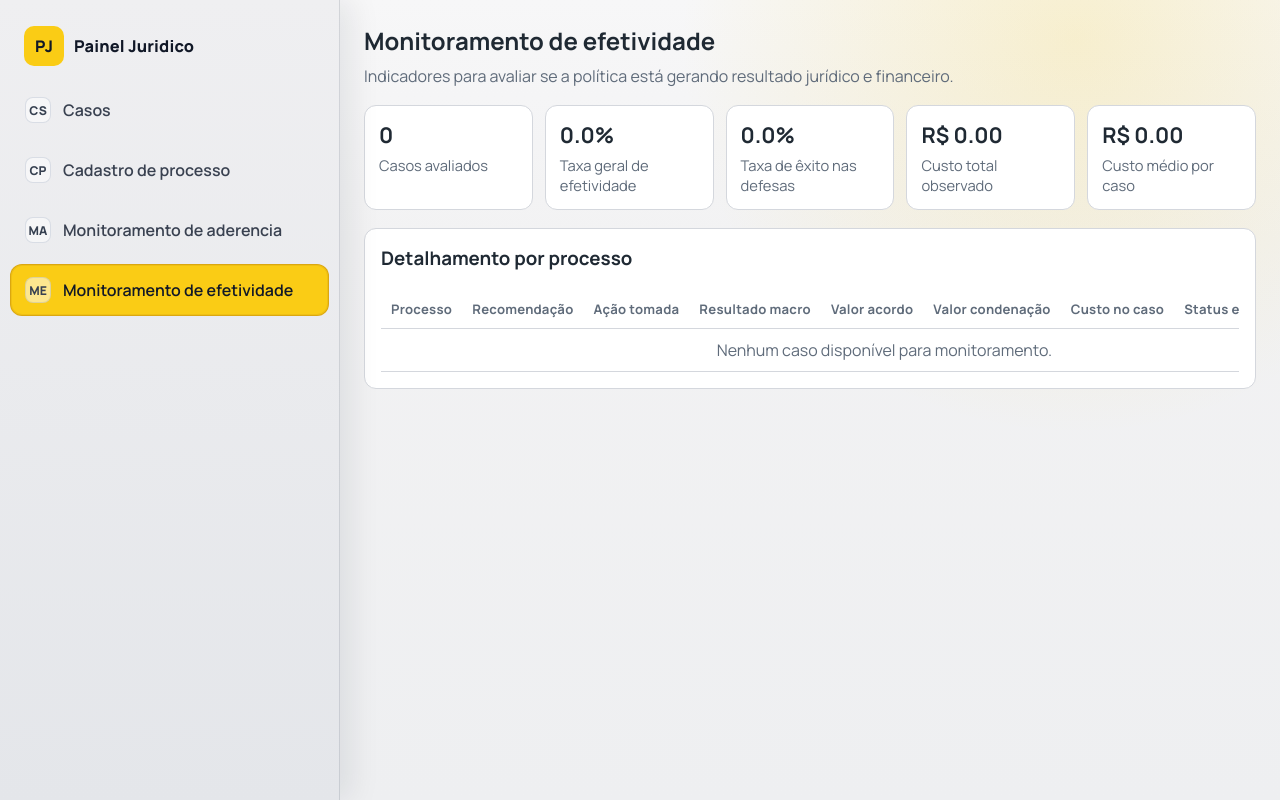
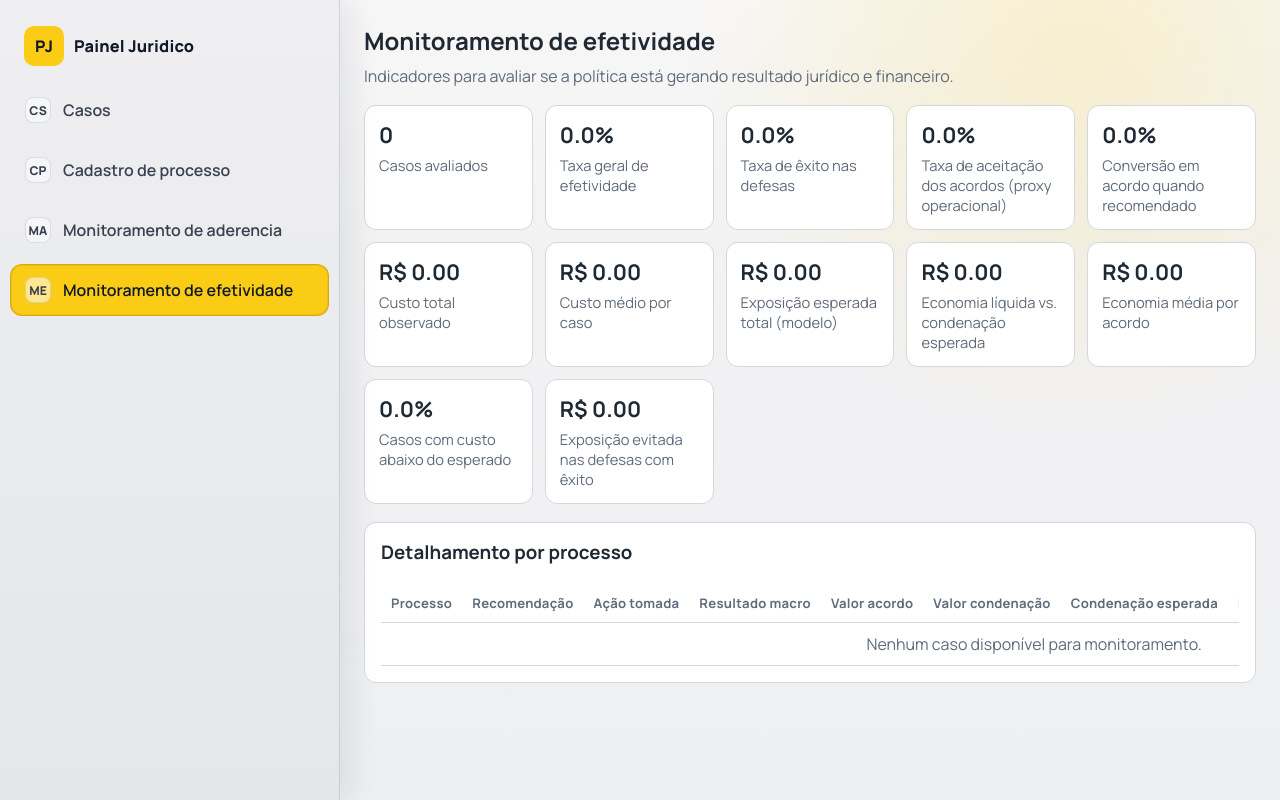
Before and after one commit to PhPires13/hackathon-ufmg-2026-grupo6, a Django app: page /monitoramento-efetividade/ in a window 1280 px wide. Run offline with Django 5.2, Linux system fonts and the light colour scheme; data comes from the database, SQL or seed files in the repository; data that the repository does not hold is empty.

Commit message:
web: Monitoramento de efetividade

```diff
--- a/src/estrangeirosplatform/estrangeirosplatform/settings.py
+++ b/src/estrangeirosplatform/estrangeirosplatform/settings.py
@@ -10,6 +10,7 @@ For the full list of settings and their values, see
 https://docs.djangoproject.com/en/6.0/ref/settings/
 """
 
+import os
 from pathlib import Path
 
 # Build paths inside the project like this: BASE_DIR / 'subdir'.
@@ -76,7 +77,7 @@ WSGI_APPLICATION = 'estrangeirosplatform.wsgi.application'
 DATABASES = {
     'default': {
         'ENGINE': 'django.db.backends.sqlite3',
-        'NAME': BASE_DIR / 'db.sqlite3',
+        'NAME': BASE_DIR / os.getenv('DJANGO_DB_NAME', 'db.sqlite3'),
     }
 }
 
--- a/src/estrangeirosplatform/legalapp/templates/legalapp/monitoramento-efetividade.html
+++ b/src/estrangeirosplatform/legalapp/templates/legalapp/monitoramento-efetividade.html
@@ -34,12 +34,40 @@
                 <p>Taxa de êxito nas defesas</p>
             </article>
             <article class="kpi-card">
+                <h2>{{ taxa_aceitacao_acordos_pct|floatformat:1 }}%</h2>
+                <p>Taxa de aceitação dos acordos (proxy operacional)</p>
+            </article>
+            <article class="kpi-card">
+                <h2>{{ taxa_conversao_acordo_pct|floatformat:1 }}%</h2>
+                <p>Conversão em acordo quando recomendado</p>
+            </article>
+            <article class="kpi-card">
                 <h2>R$ {{ custo_total_politica|floatformat:2 }}</h2>
                 <p>Custo total observado</p>
             </article>
             <article class="kpi-card">
                 <h2>R$ {{ custo_medio_caso|floatformat:2 }}</h2>
                 <p>Custo médio por caso</p>
+            </article>
+            <article class="kpi-card">
+                <h2>R$ {{ valor_esperado_total|floatformat:2 }}</h2>
+                <p>Exposição esperada total (modelo)</p>
+            </article>
+            <article class="kpi-card">
+                <h2>R$ {{ economia_liquida_total|floatformat:2 }}</h2>
+                <p>Economia líquida vs. condenação esperada</p>
+            </article>
+            <article class="kpi-card">
+                <h2>R$ {{ economia_media_por_acordo|floatformat:2 }}</h2>
+                <p>Economia média por acordo</p>
+            </article>
+            <article class="kpi-card">
+                <h2>{{ taxa_casos_custo_abaixo_esperado_pct|floatformat:1 }}%</h2>
+                <p>Casos com custo abaixo do esperado</p>
+            </article>
+            <article class="kpi-card">
+                <h2>R$ {{ exposicao_evitada_defesas_exito|floatformat:2 }}</h2>
+                <p>Exposição evitada nas defesas com êxito</p>
             </article>
         </section>
 
@@ -55,6 +83,8 @@
                             <th>Resultado macro</th>
                             <th>Valor acordo</th>
                             <th>Valor condenação</th>
+                            <th>Condenação esperada</th>
+                            <th>Economia líquida</th>
                             <th>Custo no caso</th>
                             <th>Status efetividade</th>
                             <th>Critério</th>
@@ -69,6 +99,8 @@
                                 <td>{{ row.resultado_macro|default:'-' }}</td>
                                 <td>{{ row.valor_acordo|default:'-' }}</td>
                                 <td>{{ row.valor_condenacao|default:'-' }}</td>
+                                <td>{{ row.valor_esperado_condenacao|default:'-' }}</td>
+                                <td>R$ {{ row.economia_liquida|floatformat:2 }}</td>
                                 <td>R$ {{ row.custo|floatformat:2 }}</td>
                                 <td>
                                     {% if row.efetivo is None %}
@@ -83,7 +115,7 @@
                             </tr>
                         {% empty %}
                             <tr>
-                                <td colspan="9" class="empty">Nenhum caso disponível para monitoramento.</td>
+                                <td colspan="11" class="empty">Nenhum caso disponível para monitoramento.</td>
                             </tr>
                         {% endfor %}
                     </tbody>
--- a/src/estrangeirosplatform/legalapp/views.py
+++ b/src/estrangeirosplatform/legalapp/views.py
@@ -273,8 +273,15 @@ def monitoramento_efetividade_page(request):
 			'total': 0,
 			'taxa_efetividade_pct': 0.0,
 			'taxa_exito_defesa_pct': 0.0,
+			'taxa_aceitacao_acordos_pct': 0.0,
+			'taxa_conversao_acordo_pct': 0.0,
 			'custo_total_politica': 0.0,
 			'custo_medio_caso': 0.0,
+			'valor_esperado_total': 0.0,
+			'economia_liquida_total': 0.0,
+			'economia_media_por_acordo': 0.0,
+			'taxa_casos_custo_abaixo_esperado_pct': 0.0,
+			'exposicao_evitada_defesas_exito': 0.0,
 			'rows': [],
 			'active_nav': 'monitoramento-efetividade',
 		}
@@ -282,16 +289,29 @@ def monitoramento_efetividade_page(request):
 
 	defesas_concluidas = 0
 	defesas_exito = 0
+	total_recomendado_acordo = 0
+	total_acao_acordo = 0
+	total_acordos_aceitos = 0
 	qtd_avaliados = 0
 	qtd_efetivos = 0
 	total_custo = 0.0
+	total_valor_esperado = 0.0
+	economia_liquida_total = 0.0
+	qtd_acordos_comparaveis = 0
+	qtd_casos_abaixo_esperado = 0
+	exposicao_evitada_defesas_exito = 0.0
 	rows = []
 
 	for case in cases:
 		recommendation = case.recommendation
 		action = case.action
 
+		if recommendation.sugestao_acao == 'PROPOR_ACORDO':
+			total_recomendado_acordo += 1
+
 		custo = 0.0
+		valor_esperado = float(recommendation.valor_esperado_condenacao or 0)
+		economia_liquida = 0.0
 		efetivo = None
 		criterio = 'Sem criterio'
 
@@ -309,7 +329,12 @@ def monitoramento_efetividade_page(request):
 			if action.valor_condenacao is not None:
 				custo = float(action.valor_condenacao)
 
+			if efetivo:
+				exposicao_evitada_defesas_exito += valor_esperado
+
 		elif action.acao == 'PROPOR_ACORDO':
+			total_acao_acordo += 1
+			total_acordos_aceitos += 1  # proxy: acordo registrado com valor informado
 			if action.valor_acordo is not None:
 				custo = float(action.valor_acordo)
 
@@ -322,6 +347,14 @@ def monitoramento_efetividade_page(request):
 			else:
 				criterio = 'Acordo sem faixa comparavel para avaliacao'
 
+		if valor_esperado > 0:
+			total_valor_esperado += valor_esperado
+			economia_liquida = valor_esperado - custo
+			economia_liquida_total += economia_liquida
+			qtd_acordos_comparaveis += 1 if action.acao == 'PROPOR_ACORDO' else 0
+			if custo <= valor_esperado:
+				qtd_casos_abaixo_esperado += 1
+
 		total_custo += custo
 
 		rows.append({
@@ -332,6 +365,8 @@ def monitoramento_efetividade_page(request):
 			'resultado_macro': action.resultado_macro,
 			'valor_acordo': action.valor_acordo,
 			'valor_condenacao': action.valor_condenacao,
+			'valor_esperado_condenacao': recommendation.valor_esperado_condenacao,
+			'economia_liquida': economia_liquida,
 			'custo': custo,
 			'efetivo': efetivo,
 			'criterio': criterio,
@@ -341,8 +376,15 @@ def monitoramento_efetividade_page(request):
 		'total': total,
 		'taxa_efetividade_pct': ((qtd_efetivos / qtd_avaliados) * 100) if qtd_avaliados else 0.0,
 		'taxa_exito_defesa_pct': ((defesas_exito / defesas_concluidas) * 100) if defesas_concluidas else 0.0,
+		'taxa_aceitacao_acordos_pct': ((total_acordos_aceitos / total_acao_acordo) * 100) if total_acao_acordo else 0.0,
+		'taxa_conversao_acordo_pct': ((total_acao_acordo / total_recomendado_acordo) * 100) if total_recomendado_acordo else 0.0,
 		'custo_total_politica': total_custo,
 		'custo_medio_caso': (total_custo / total) if total else 0.0,
+		'valor_esperado_total': total_valor_esperado,
+		'economia_liquida_total': economia_liquida_total,
+		'economia_media_por_acordo': (economia_liquida_total / qtd_acordos_comparaveis) if qtd_acordos_comparaveis else 0.0,
+		'taxa_casos_custo_abaixo_esperado_pct': ((qtd_casos_abaixo_esperado / total) * 100) if total else 0.0,
+		'exposicao_evitada_defesas_exito': exposicao_evitada_defesas_exito,
 		'rows': rows,
 		'active_nav': 'monitoramento-efetividade',
 	}
```
